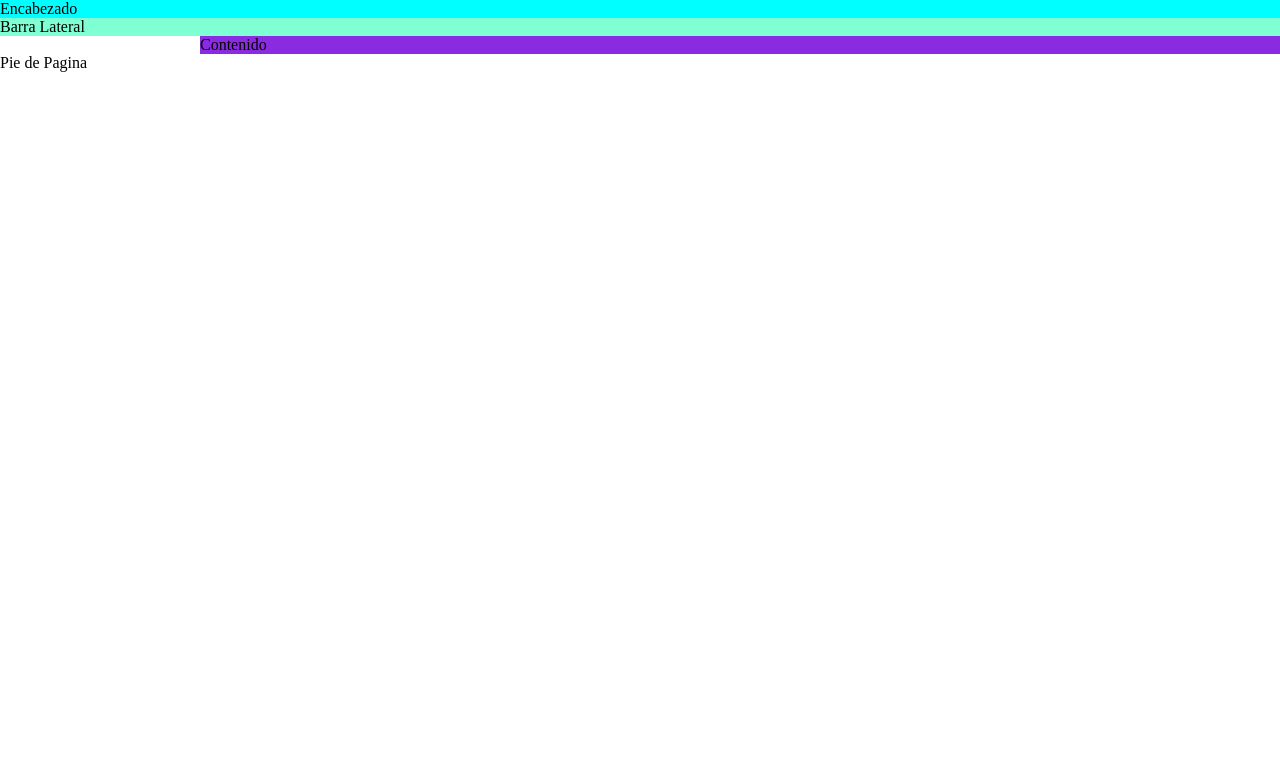
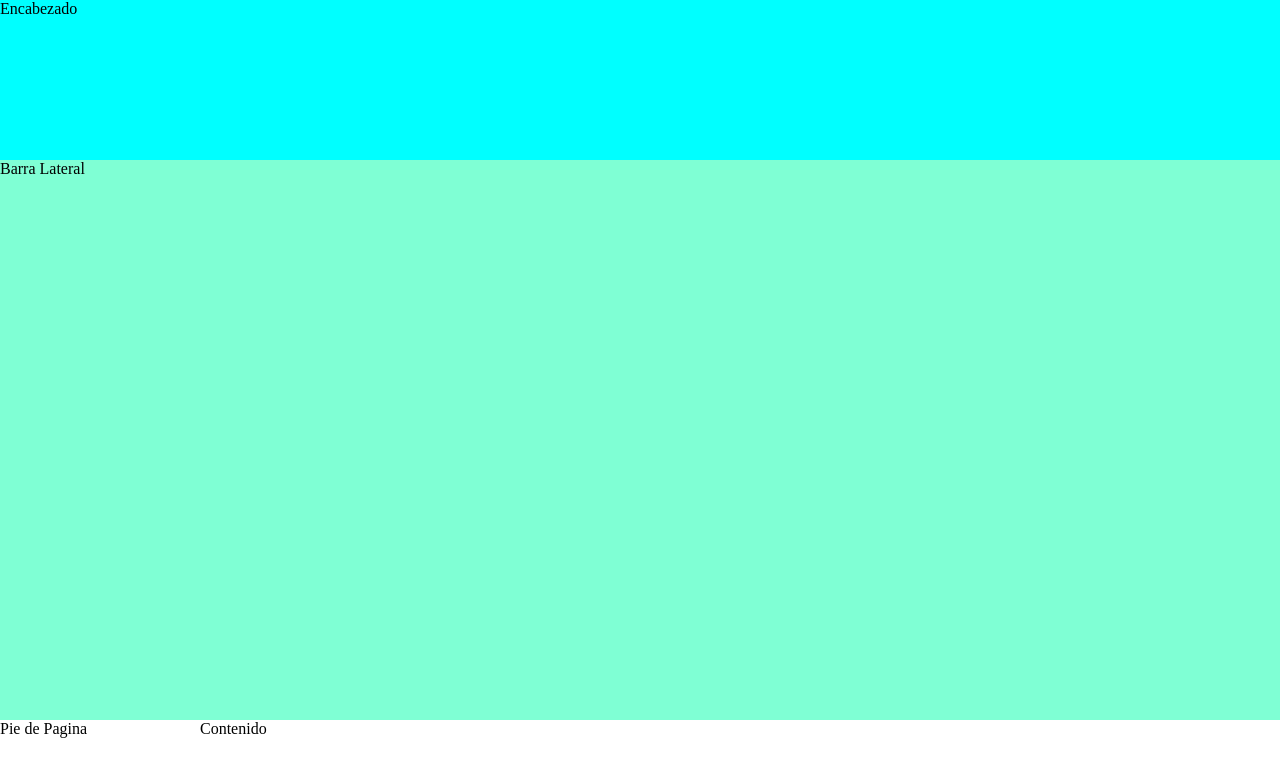
Before and after one commit to UrielReynel/Programacion-WEB, a plain HTML site: page Parcial1/Practica3Layout/Layout.HTML in a window 1280 px wide. Shown: the top 776 px of the page. Drawn offline with Linux system fonts and the light colour scheme.

Commit message:
Practica Layout

```diff
--- a/Parcial1/Practica3Layout/Layout.css
+++ b/Parcial1/Practica3Layout/Layout.css
@@ -4,7 +4,7 @@
     padding: 0;
 }
 
-html.body{
+html,body{
     width: 100%;
     height: 100%;
 }
@@ -34,5 +34,7 @@ html.body{
     height: 10%;
 }
 #piepagina{
-
+    background-color:chartreuse;
+    width:100%;
+    height:10%;
 }
```
